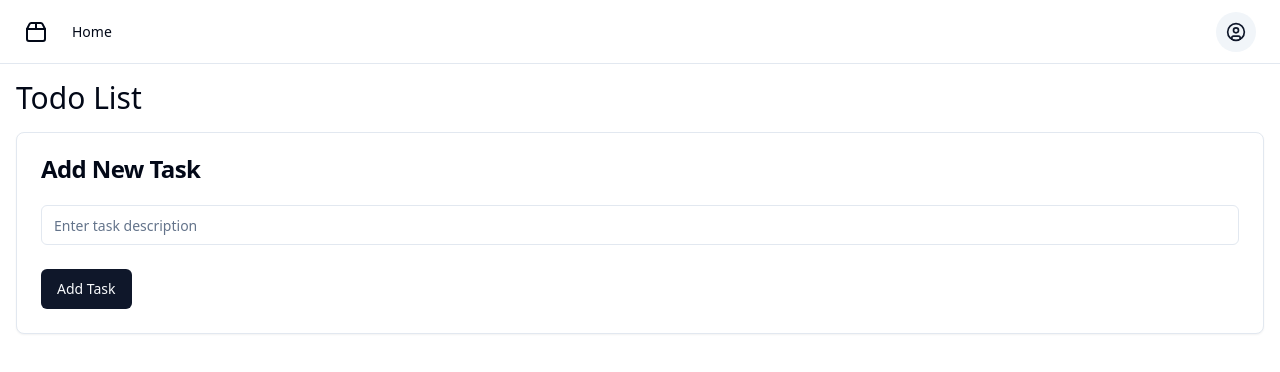
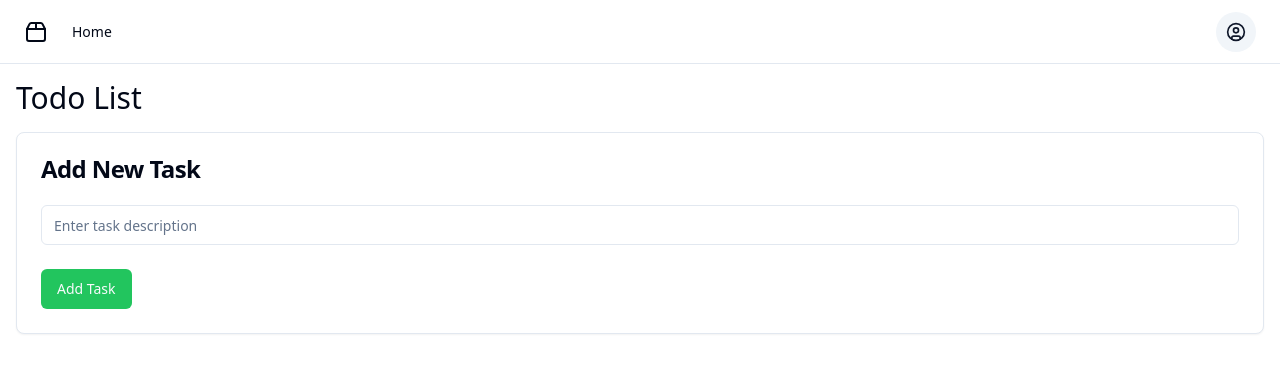
Before and after one commit to GPT-Engineer-App-Dev/t-1598, a React (Vite) app: page / in a window 1280 px wide. Shown: the top 372 px of the page. Built offline with nearby package versions, Linux system fonts and the light colour scheme.

Commit message:
Changed the color of the add button to green in the todo app.

```diff
--- a/src/pages/Index.jsx
+++ b/src/pages/Index.jsx
@@ -1,4 +1,5 @@
 import React, { useState } from "react";
+import { cn } from "@/lib/utils";
 import { Button } from "@/components/ui/button";
 import { Input } from "@/components/ui/input";
 import { Card, CardContent, CardFooter, CardHeader, CardTitle } from "@/components/ui/card";
@@ -50,7 +51,7 @@ const Index = () => {
           />
         </CardContent>
         <CardFooter>
-          <Button onClick={addTask}>Add Task</Button>
+          <Button onClick={addTask} className={cn("bg-green-500", "hover:bg-green-600")}>Add Task</Button>
         </CardFooter>
       </Card>
       <div className="mt-6">
```
